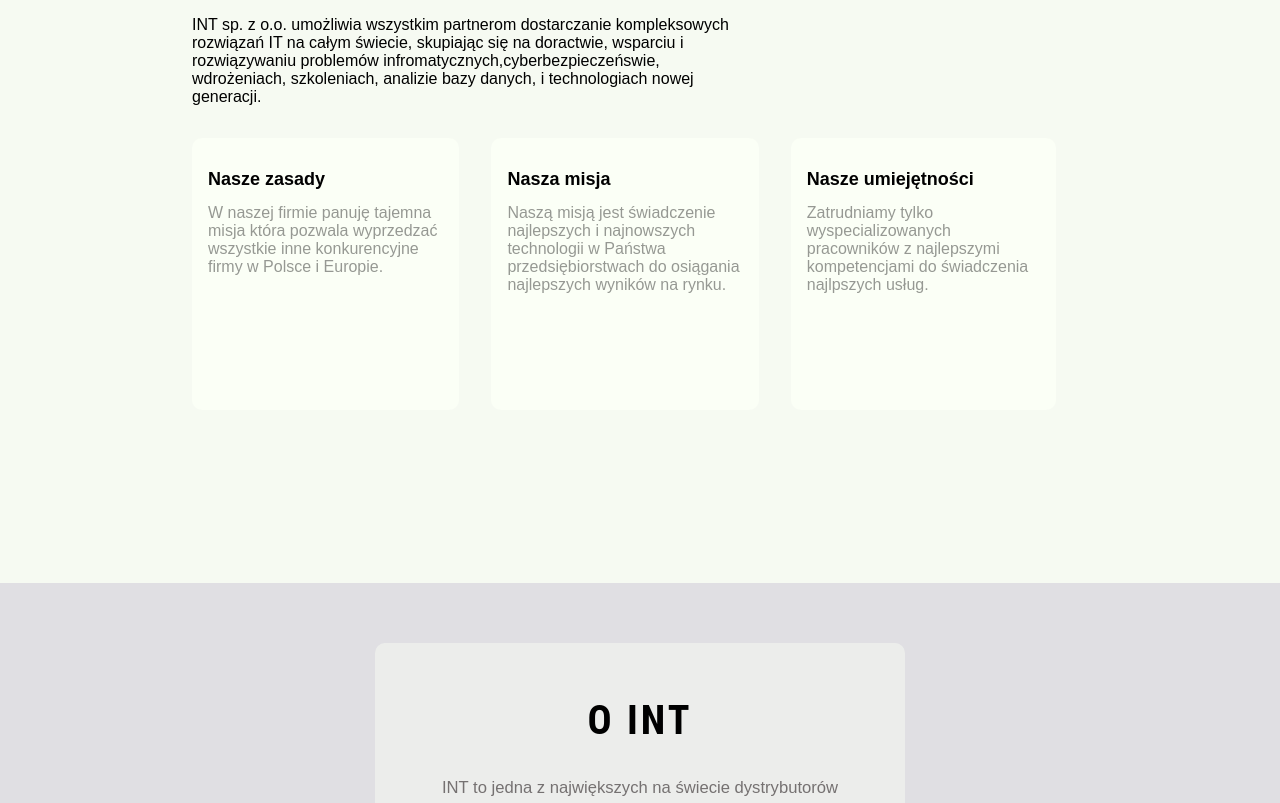
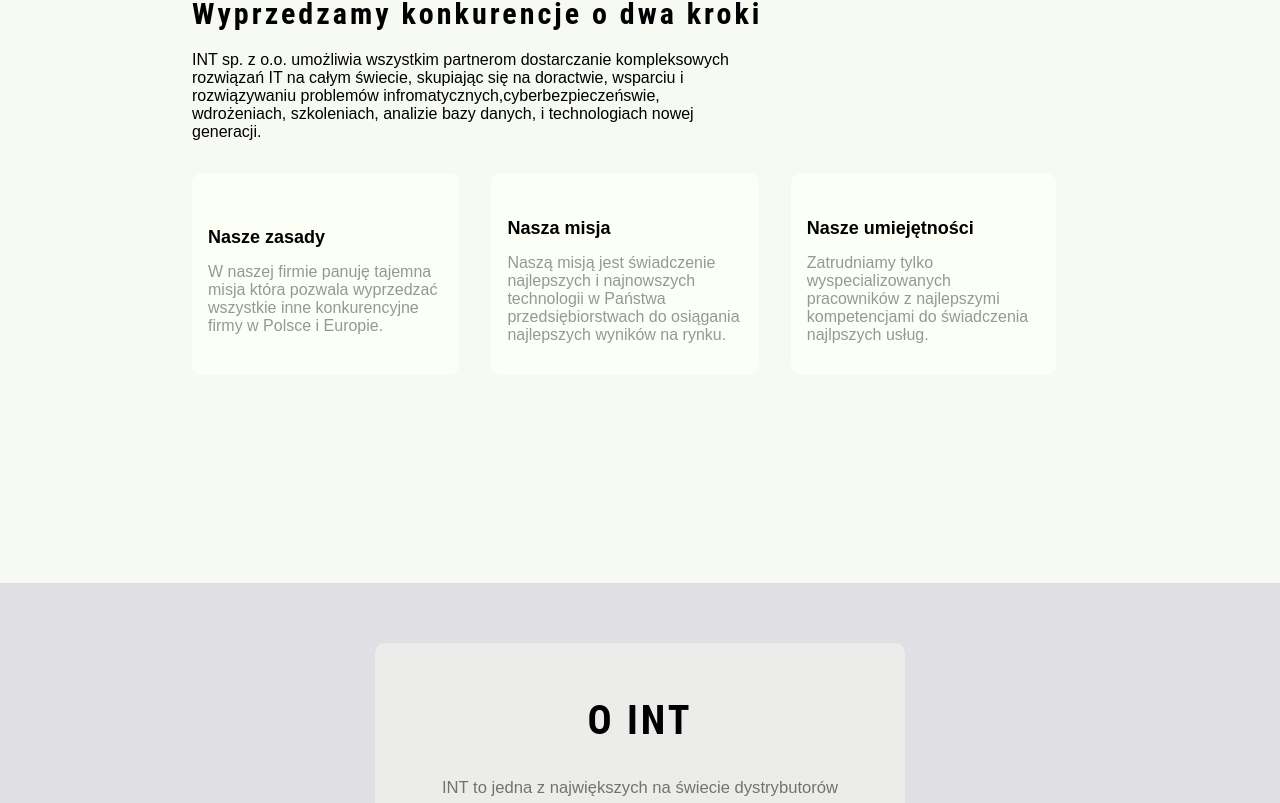
Before and after one commit to infinite223/It, a React (Create React App) app: page / in a window 1280 px wide. Shown: the part 2617-3420 px from the top of the page. Built offline with nearby package versions, Linux system fonts and the light colour scheme.

Commit message:
better view

```diff
--- a/src/Page/Main/Flexible/Flexible.scss
+++ b/src/Page/Main/Flexible/Flexible.scss
@@ -34,9 +34,10 @@
            .Flexible__content__main-box{
                display: flex;
                flex-direction: column;
+               justify-content: center;
 
                width: fit-content;
-               min-height: 240px;
+               min-height: 170px;
 
                background-color: rgb(251, 256, 246);
                border-radius: 10px;
--- a/src/Page/Main/Footer/Footer.scss
+++ b/src/Page/Main/Footer/Footer.scss
@@ -72,7 +72,7 @@
                 padding: .7rem;
                 text-align: center;
 
-                border: solid 1.5px #D3D3D3;
+                border: solid 1.5px #000000;
                 background-color: #D3D3D3;
                 color: black;
 
```
Also changed, not shown: src/Page/Main/Flexible/Flexible.tsx (+1 -11 lines).
